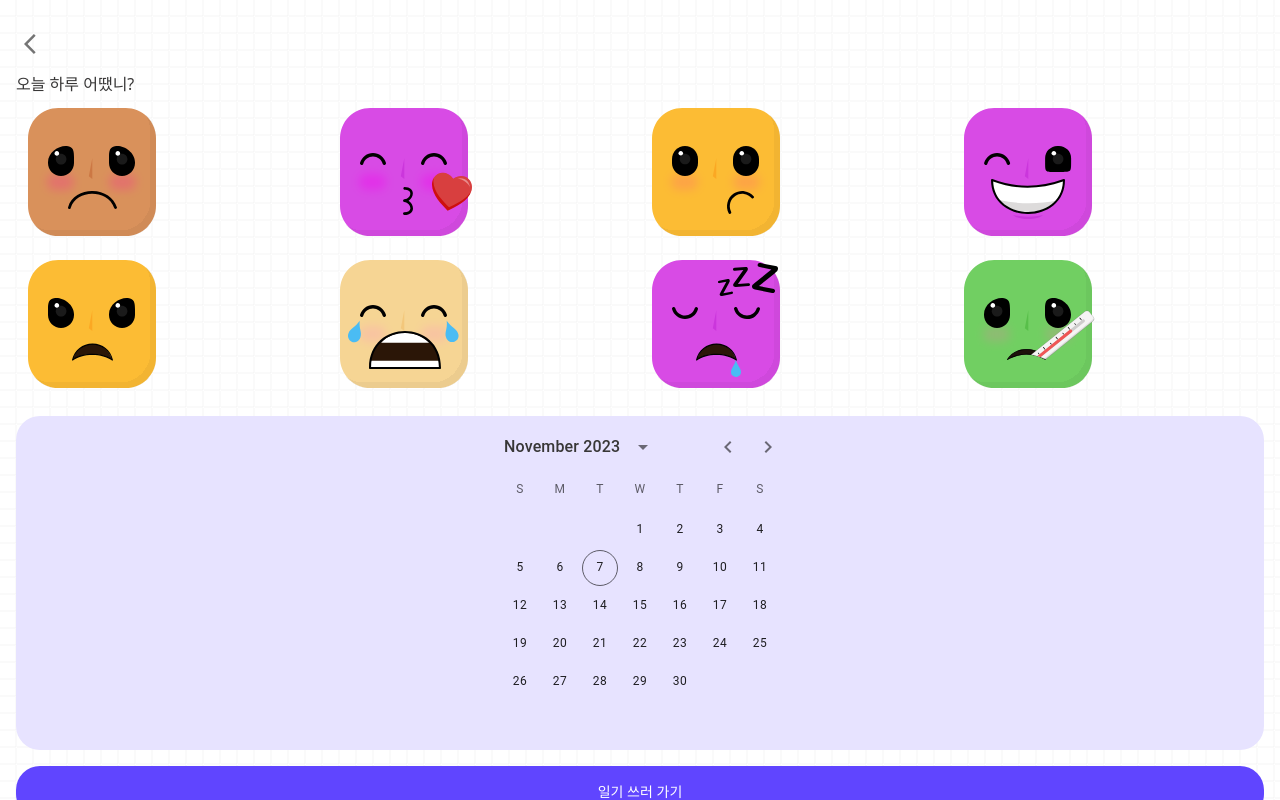
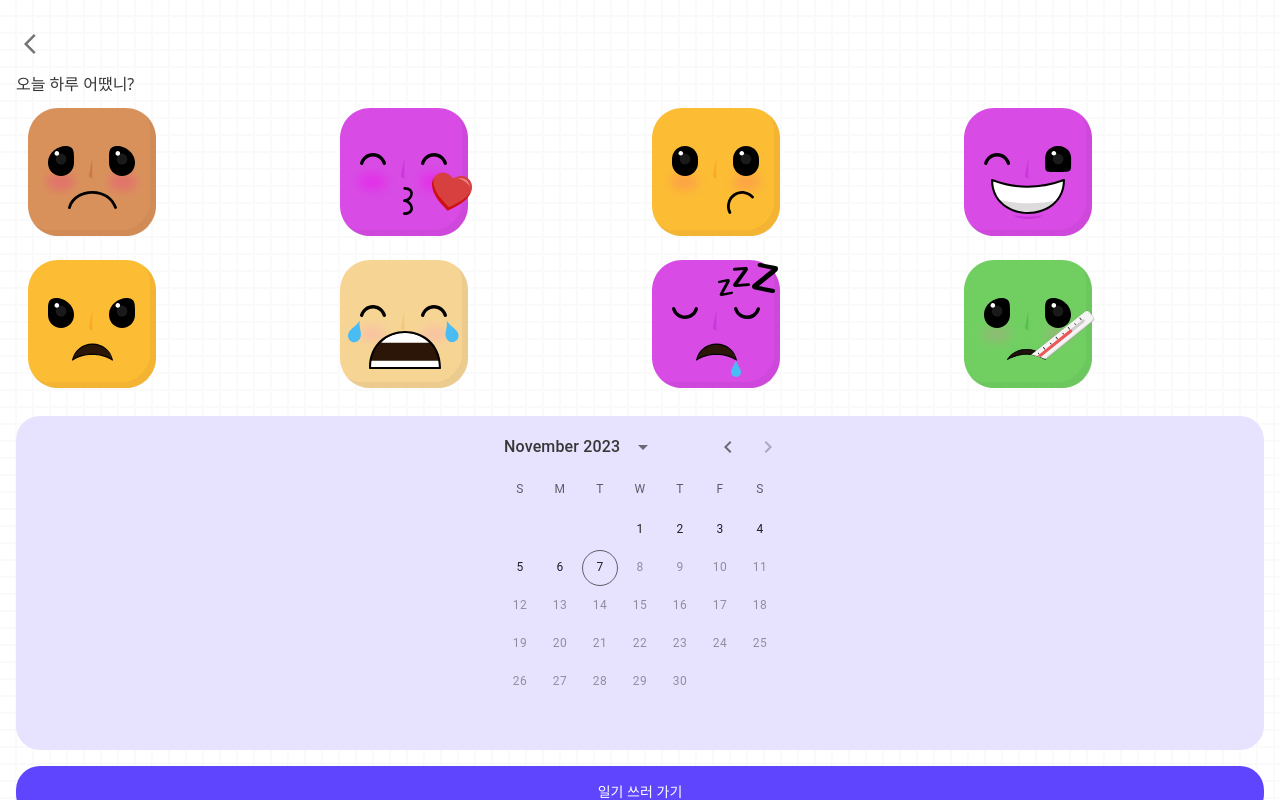
Before and after one commit to ssseok/EmotionsDiary, a React (Create React App) app: page /today-is in a window 1280 px wide. Built offline with nearby package versions, Linux system fonts and the light colour scheme; what recoil-persist would draw is missing.

Commit message:
fix: calendar max_date

```diff
--- a/src/components/CalendarSelect.tsx
+++ b/src/components/CalendarSelect.tsx
@@ -2,6 +2,7 @@ import { DateCalendar, LocalizationProvider } from "@mui/x-date-pickers";
 import { AdapterDayjs } from "@mui/x-date-pickers/AdapterDayjs";
 import { type DateType, type CalendarSelectProps } from "../interface/type";
 import { daysOfWeek, totalDate } from "./data/common";
+import dayjs from "dayjs";
 
 export default function CalendarSelect({ dateChage }: CalendarSelectProps) {
   const handleChange = (value: any | null) => {
@@ -24,7 +25,7 @@ export default function CalendarSelect({ dateChage }: CalendarSelectProps) {
   return (
     <div className="bg-mood-purple rounded-3xl">
       <LocalizationProvider dateAdapter={AdapterDayjs}>
-        <DateCalendar onChange={handleChange} />
+        <DateCalendar onChange={handleChange} maxDate={dayjs(new Date())} />
       </LocalizationProvider>
     </div>
   );
```
